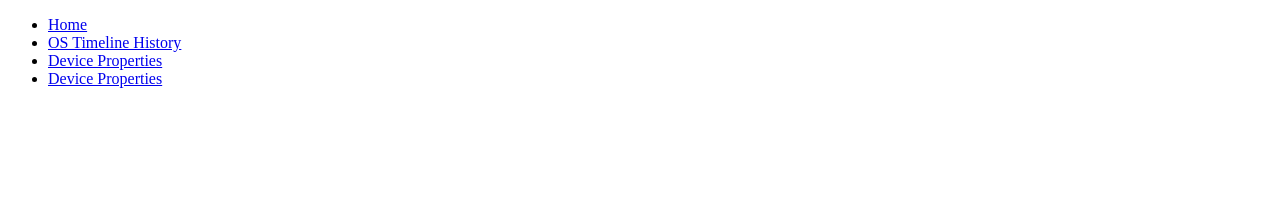
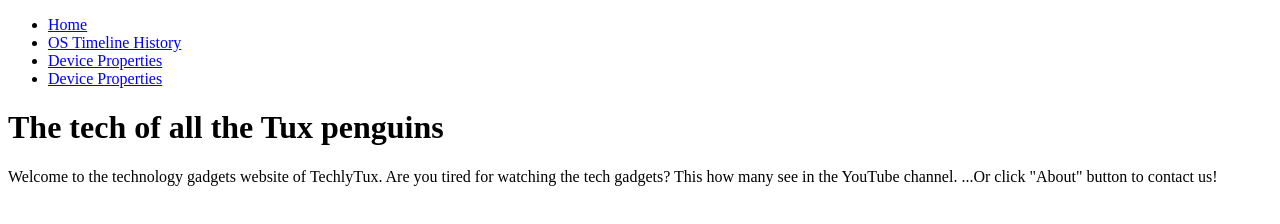
Before and after one commit to TechlyTux/website, a plain HTML site: page index.html in a window 1280 px wide. Drawn offline with Linux system fonts and the light colour scheme.

Commit message:
Update index.html

```diff
--- a/index.html
+++ b/index.html
@@ -12,5 +12,11 @@
             <li> <a href="#pages">Device Properties</a></li>
             <li> <a href="#pages">Device Properties</a></li>
         </ul>
+        <header>
+            <h1>The tech of all the Tux penguins</h1>
+            <p>Welcome to the technology gadgets website of TechlyTux. Are you tired for watching the tech gadgets? This how many see in the YouTube channel.
+            ...Or click "About" button to contact us!</p>
+        </header>
     </body>
+
 </html>
```
